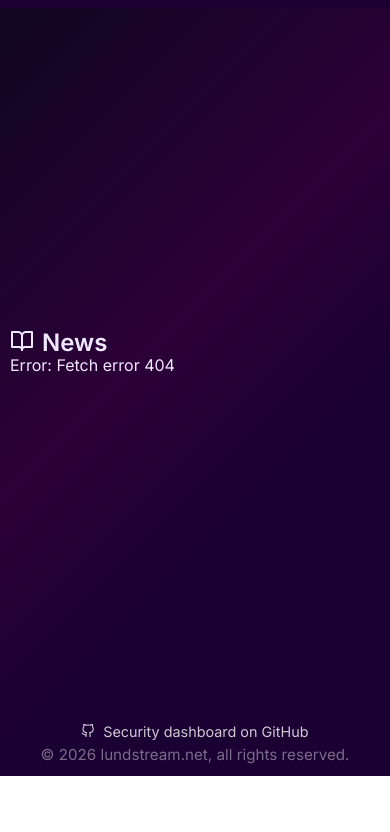
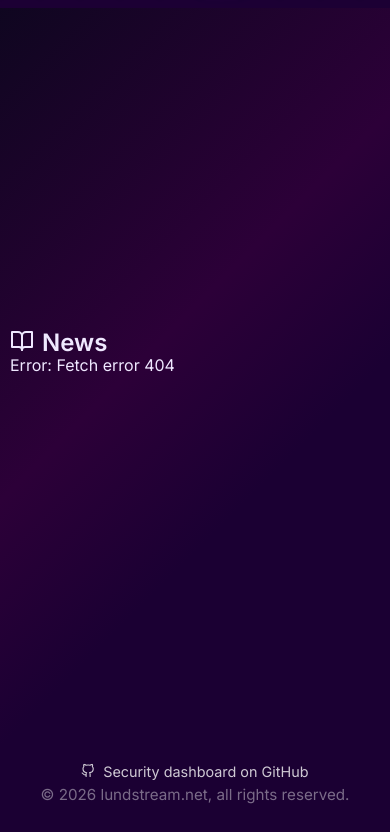
Before and after one commit to lundstream/SecurityDashboard, a website: page public/index.html in a window 390 px wide. Shown: the part 836-1668 px from the top of the page. Before the commit the page ends 1612 px from the top, so only its background shows below. Drawn offline with nearby package versions, Linux system fonts and the light colour scheme; no server answers.

Commit message:
UI: add bottom gap under copyright for mobile/portrait

```diff
--- a/public/index.html
+++ b/public/index.html
@@ -80,8 +80,12 @@
       .service-badges{display:flex;gap:8px;align-items:center;flex-wrap:wrap}
       /* ensure there is extra space below footer on small screens */
       body{padding-bottom:48px}
+      /* add space above GitHub link in footer on small screens */
+      .footer-github{margin-top:22px}
       /* show footer spacer under the footer text for added gap */
       .footer-spacer{display:block;height:22px;width:100%}
+      /* add small bottom gap under copyright on small screens */
+      .copyright{display:block;margin-bottom:8px}
     }
 
     /* Portrait / tall-narrow windows (desktop 9:16) */
@@ -123,6 +127,10 @@
       body{padding-bottom:72px}
       /* larger spacer on tall/portrait windows */
       .footer-spacer{display:block;height:40px;width:100%}
+      /* add larger space above GitHub link for portrait/tall windows */
+      .footer-github{margin-top:40px}
+      /* larger bottom gap under copyright for portrait/tall windows */
+      .copyright{display:block;margin-bottom:16px}
     }
 
     /* Wide landscape (16:9 and wider) adjustments */
@@ -317,7 +325,7 @@
       <i data-feather="github" style="vertical-align:middle"></i>
       <span>Security dashboard on GitHub</span>
     </a>
-    <span>© 2026 lundstream.net, all rights reserved.</span>
+    <span class="copyright">© 2026 lundstream.net, all rights reserved.</span>
     <div class="footer-spacer" aria-hidden="true"></div>
   </div>
 </body>
```
